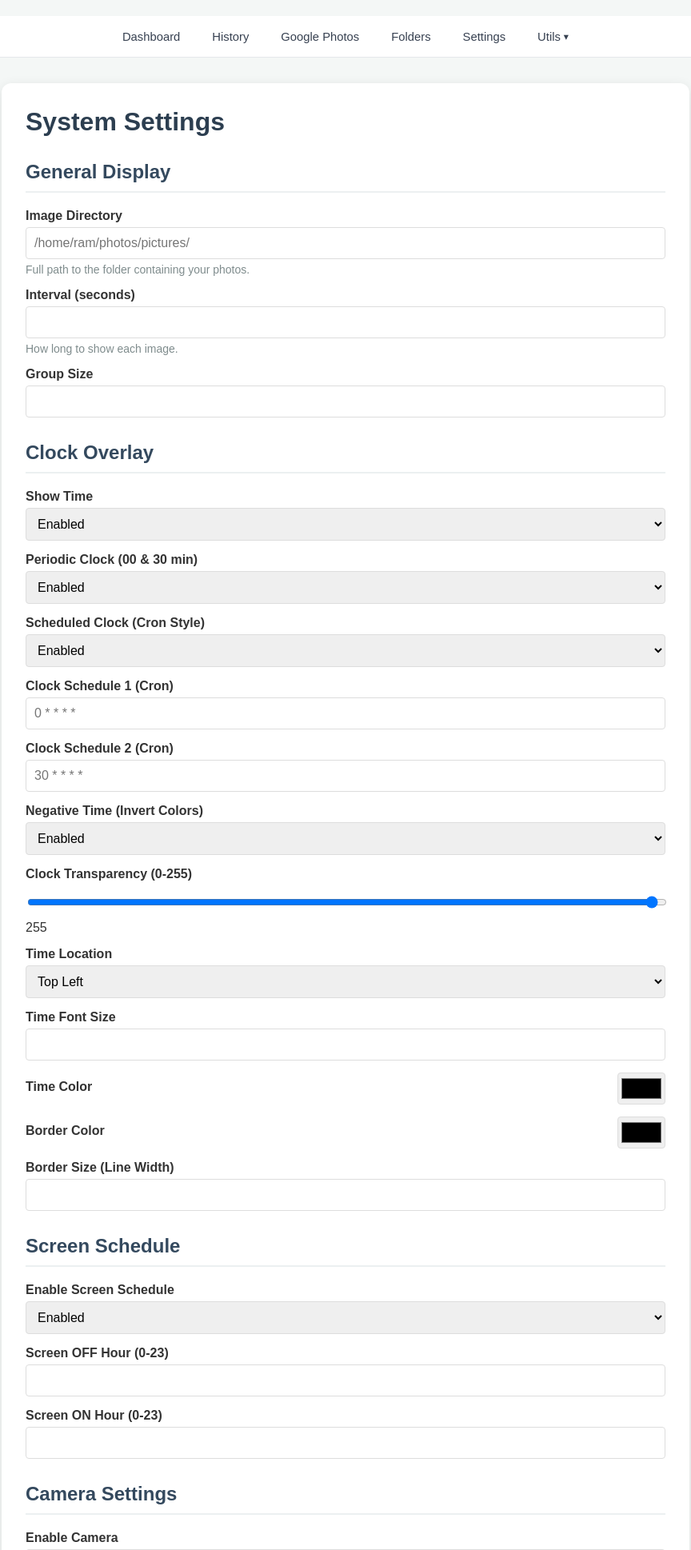
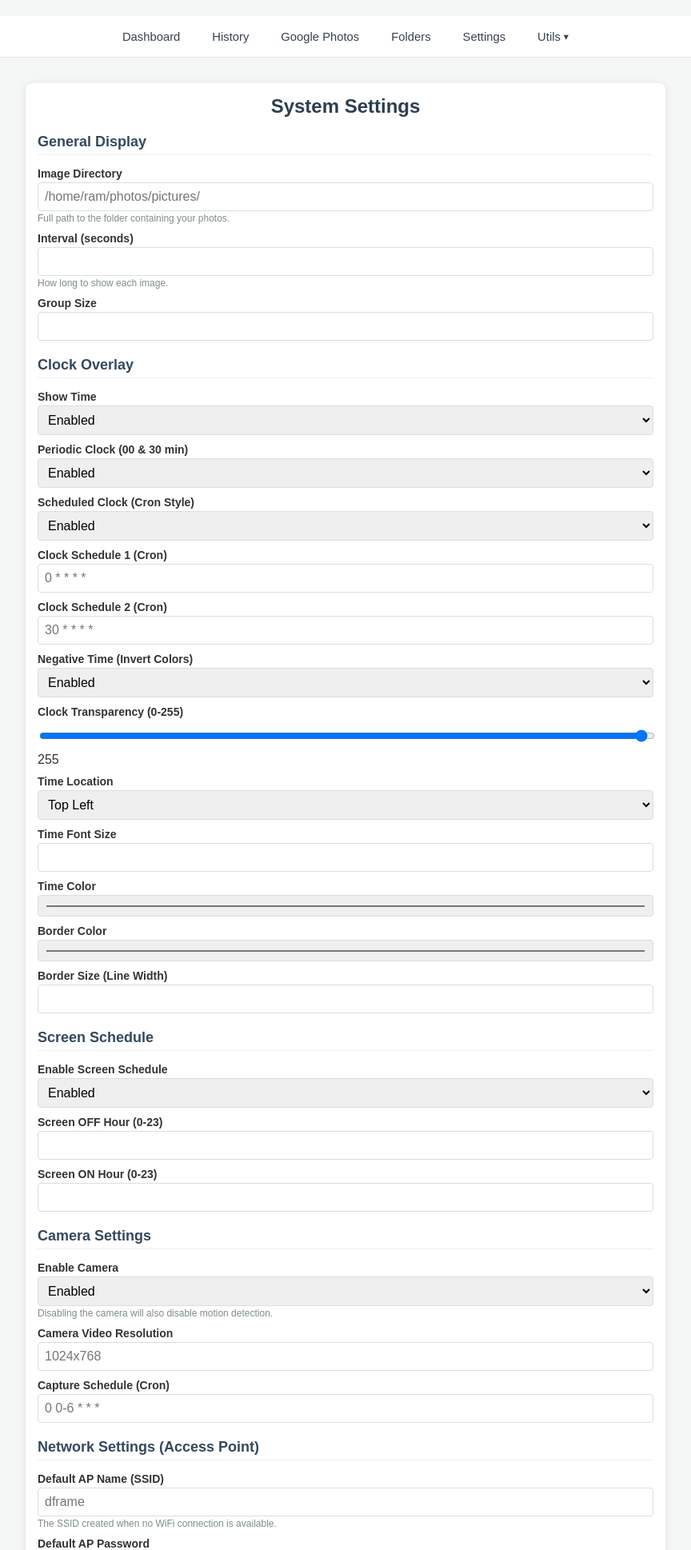
Before and after one commit to agmonr/digitalFrame, a Flask app: template templates/settings.html in a window 1280 px wide. Shown: the top 1938 px of the page at 80% size, without its empty margins (208-1072 px from the left). Run offline with Flask 3, Linux system fonts and the light colour scheme; the template is opened without the code that fills it, so the values that code supplies are empty.

Commit message:
fixing width system page

```diff
--- a/templates/settings.html
+++ b/templates/settings.html
@@ -6,28 +6,42 @@
     <title>System Settings - Digital Frame</title>
     <style>
         body { font-family: sans-serif; background: #f4f7f6; margin: 0; padding: 20px; color: #333; }
-        .container { width: 100%; max-width: 800px; margin: 0 auto; background: white; padding: 30px; border-radius: 12px; box-shadow: 0 4px 15px rgba(0,0,0,0.1); }
-        h1 { margin-top: 0; color: #2c3e50; }
-        h2 { color: #34495e; border-bottom: 2px solid #ecf0f1; padding-bottom: 10px; margin-top: 30px; }
-        .form-group { margin-bottom: 15px; }
-        label { display: block; margin-bottom: 5px; font-weight: bold; }
-        input, select { width: 100%; padding: 10px; border: 1px solid #ddd; border-radius: 4px; box-sizing: border-box; font-size: 16px; }
-        input[type="color"] { width: 60px; height: 40px; padding: 2px; }
-        .color-group { display: flex; align-items: center; justify-content: space-between; }
+        .container {
+            width: 95%;
+            max-width: 800px;
+            margin: 10px auto;
+            background: white;
+            padding: 15px;
+            border-radius: 8px;
+            box-shadow: 0 2px 10px rgba(0,0,0,0.1);
+            box-sizing: border-box;
+        }
+        h1 { margin-top: 0; color: #2c3e50; font-size: 24px; text-align: center; }
+        h2 { color: #34495e; border-bottom: 1px solid #ecf0f1; padding-bottom: 5px; margin-top: 20px; font-size: 18px; }
+        .form-group { margin-bottom: 10px; }
+        label { display: block; margin-bottom: 3px; font-size: 14px; font-weight: bold; }
+        input, select { width: 100%; padding: 8px; border: 1px solid #ddd; border-radius: 4px; box-sizing: border-box; font-size: 16px; }
+        .info-text { font-size: 12px; color: #7f8c8d; margin-top: 2px; }
         button {
             background: #2ecc71;
             color: white;
             border: none;
-            padding: 12px 25px;
+            padding: 14px;
             border-radius: 4px;
             cursor: pointer;
-            font-size: 18px;
+            font-size: 16px;
             font-weight: bold;
-            margin-top: 20px;
+            margin-top: 15px;
             width: 100%;
         }
-        button:hover { background: #27ae60; }
-        .info-text { font-size: 14px; color: #7f8c8d; margin-top: 5px; }
+
+        @media (max-width: 600px) {
+            body { padding: 10px; }
+            .container { padding: 15px; }
+            h1 { font-size: 20px; }
+            h2 { font-size: 18px; margin-top: 20px; }
+            button { padding: 15px; font-size: 16px; }
+        }
     </style>
 </head>
 <body>
```
